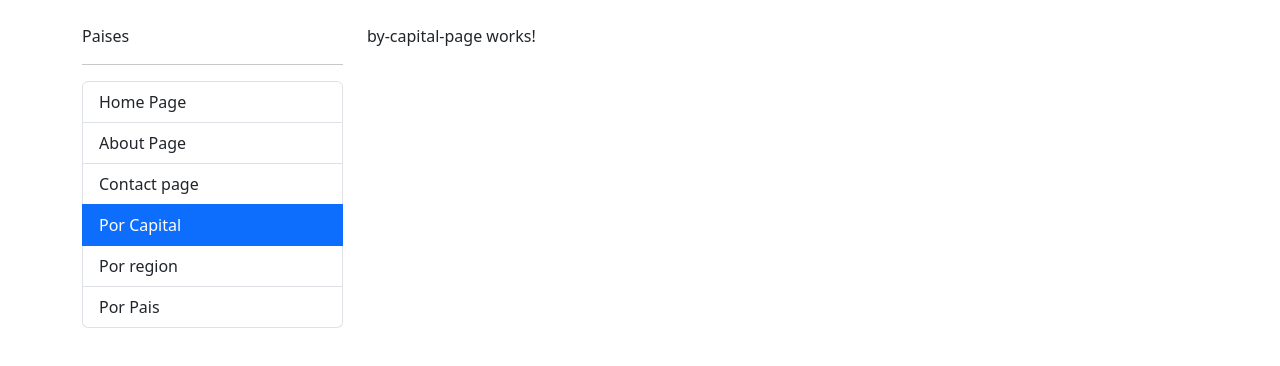
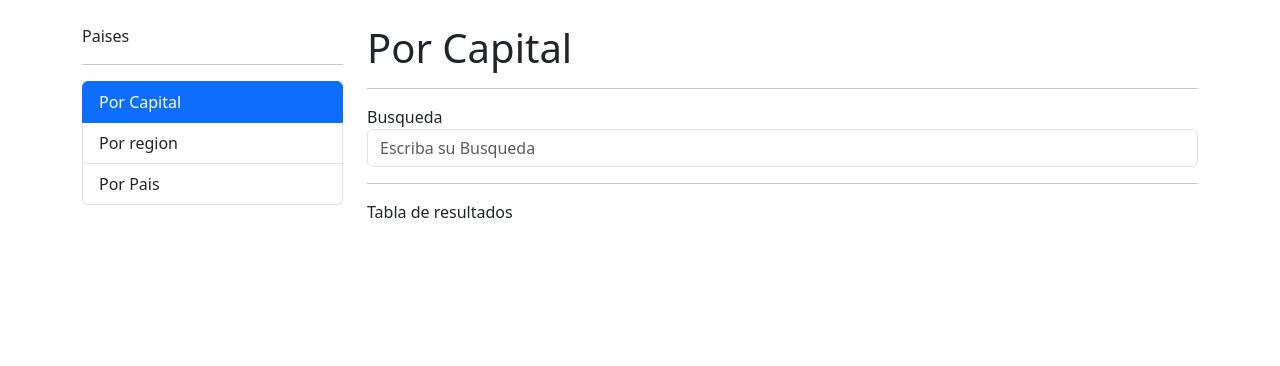
Before and after one commit to ozuro/app--countries, an Angular app: page /countries/by-capital in a window 1280 px wide. Shown: the top 366 px of the page. Built offline with nearby package versions, Linux system fonts and the light colour scheme.

Commit message:
by-capital

```diff
--- a/src/app/countries/countries-routing.module.ts
+++ b/src/app/countries/countries-routing.module.ts
@@ -22,6 +22,12 @@ import { CountryPageComponent } from './page/country-page/country-page.component
         path:'by/:id',
         component:CountryPageComponent
       }
+,
+    {
+      path:'**',
+      redirectTo:'by-capital'
+    }
+
 
 ];
 
--- a/src/app/countries/page/by-capital-page/by-capital-page.component.html
+++ b/src/app/countries/page/by-capital-page/by-capital-page.component.html
@@ -1 +1,15 @@
-<p>by-capital-page works!</p>
+<h1>Por Capital</h1>
+<hr>
+<div class="row">
+  <div class="col">
+    Busqueda
+    <input type="text" placeholder="Escriba su Busqueda " class="form-control">
+  </div>
+</div>
+<hr>
+<div class="row">
+  <div class="col">
+    Tabla de resultados
+  </div>
+
+</div>
--- a/src/app/shared/components/sidebar/sidebar.component.html
+++ b/src/app/shared/components/sidebar/sidebar.component.html
@@ -2,7 +2,7 @@
 <hr>
 
 <ul class="list-group">
-  <li
+  <!-- <li
   routerLink=""
   routerLinkActive="active"
   [routerLinkActiveOptions]="{exact:true}"
@@ -20,7 +20,7 @@
     routerLinkActive="active"
     class="list-group-item"
     >
-      Contact page</li>
+      Contact page</li> -->
       <li
       routerLink="countries/by-capital"
       routerLinkActive="active"
```
Also changed, not shown: src/app/app-routing.module.ts (+5 -5 lines).
